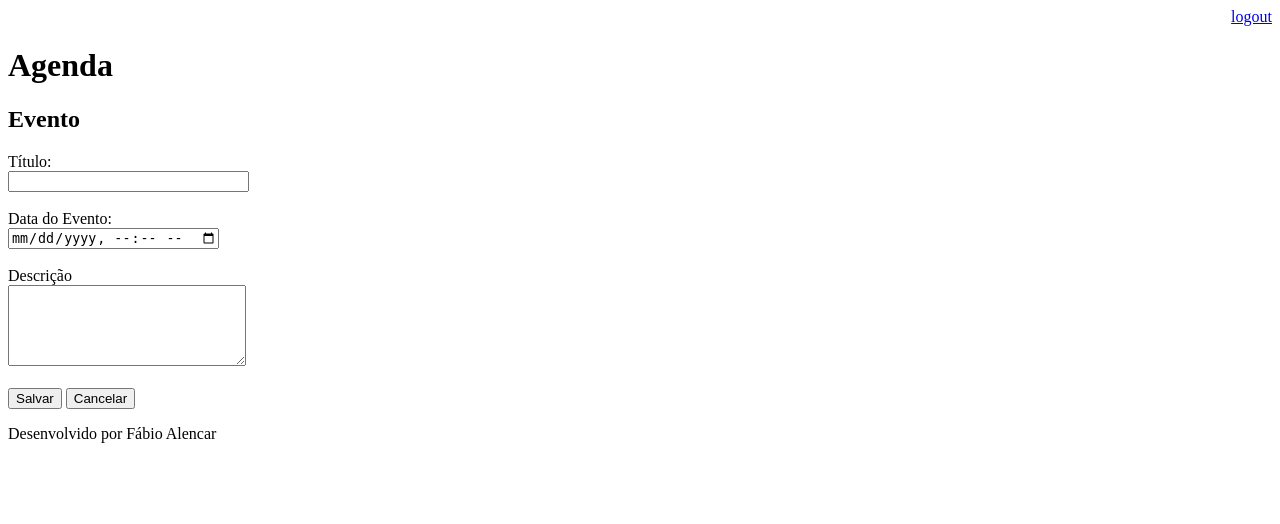
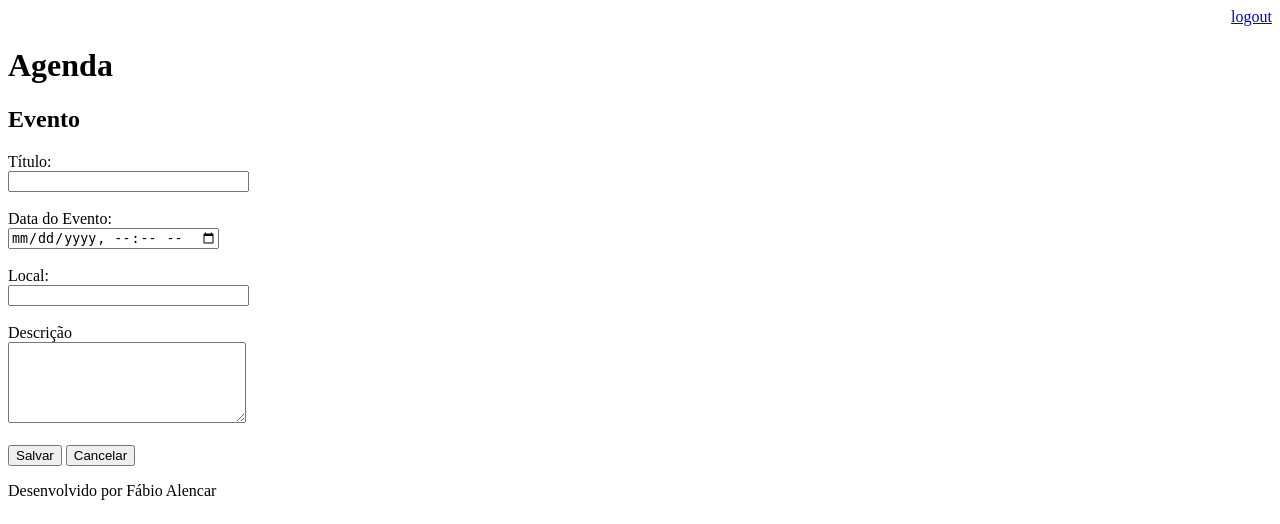
Before and after one commit to falencarlima/agenda, a Django app: page /agenda/evento/ in a window 1280 px wide. Shown: the top 524 px of the page. Run offline with Django 3.2, Linux system fonts and the light colour scheme; a user stored in the database is signed in.

Commit message:
Adcionado campo local.

```diff
--- a/core/models.py
+++ b/core/models.py
@@ -7,6 +7,7 @@ class Evento(models.Model):
     data_evento = models.DateTimeField(verbose_name='Data do Evento')
     data_criacao = models.DateTimeField(auto_now=True, verbose_name='Data da Criação')
     usuario = models.ForeignKey(User, on_delete=models.CASCADE)
+    local = models.CharField(max_length=150, verbose_name='Local do Evento', blank=True, null=True)
     class Meta:
         db_table = 'evento'
     def __str__(self):
--- a/core/views.py
+++ b/core/views.py
@@ -44,6 +44,7 @@ def submit_evento(request):
         data_evento = request.POST.get('data_evento')
         descricao = request.POST.get('descricao')
         usuario = request.user
-        Evento.objects.create(titulo=titulo, data_evento=data_evento, descricao=descricao, usuario=usuario)
+        local = request.POST.get('local')
+        Evento.objects.create(titulo=titulo, data_evento=data_evento, descricao=descricao, usuario=usuario, local=local)
 
     return redirect('/')
--- a/templates/evento.html
+++ b/templates/evento.html
@@ -13,6 +13,11 @@
         <input type="datetime-local" name="data_evento">
         <br>
         <br>
+        <label>Local:</label>
+        <br>
+        <input type="text" name="local" size="27">
+        <br>
+        <br>
         <label>Descrição</label>
         <br>
         <textarea name="descricao" rows="5" cols="27"></textarea>
```
Also changed, not shown: db.sqlite3.
